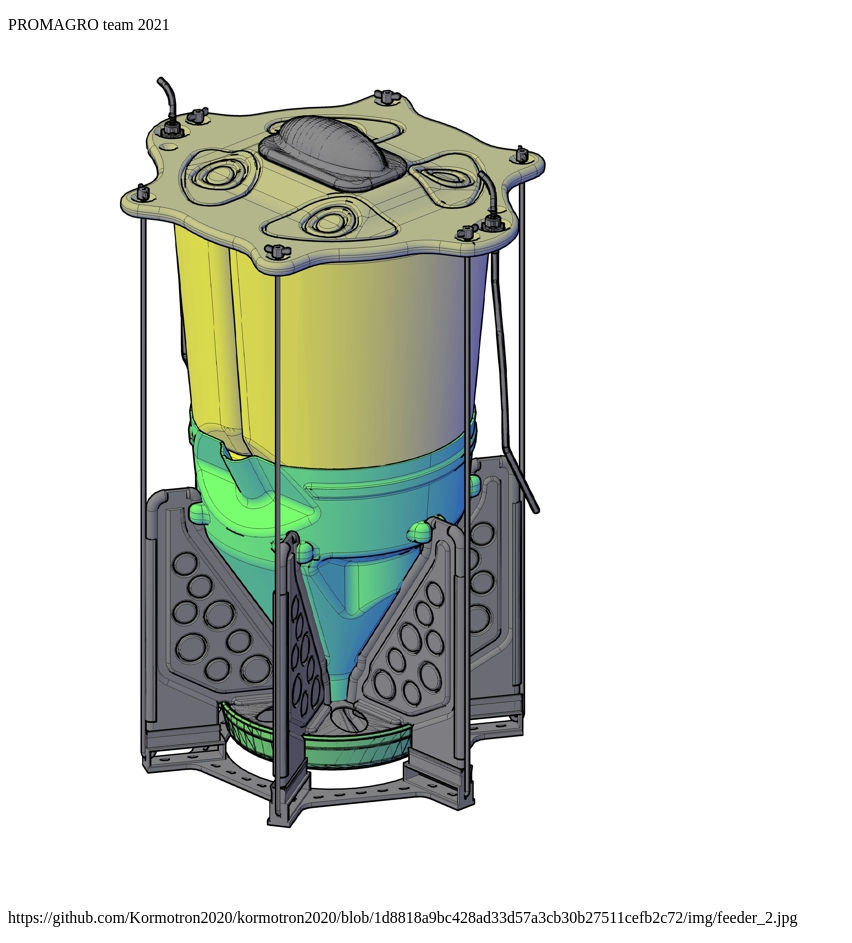
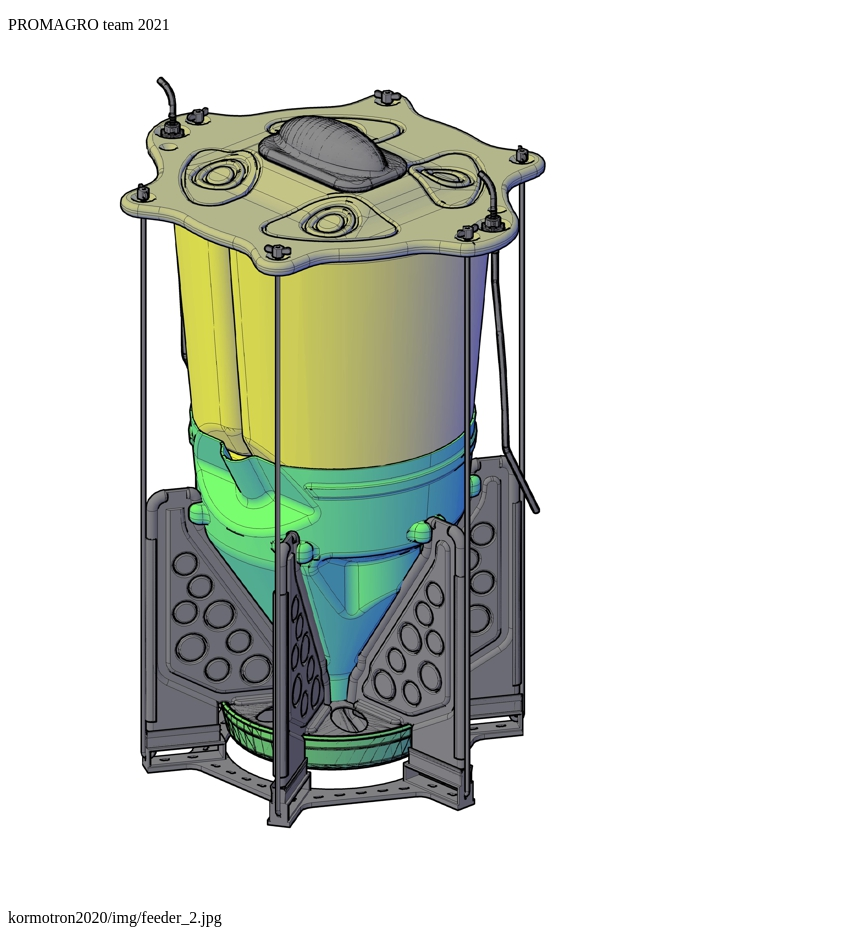
Before and after one commit to Kormotron2020/kormotron2020, a plain HTML site: page index.html in a window 1280 px wide. Shown: the whole page, without its empty margins (0-852 px from the left). Drawn offline with Linux system fonts and the light colour scheme.

Commit message:
Update index.html

```diff
--- a/index.html
+++ b/index.html
@@ -12,9 +12,9 @@
 
 
 <div>
-	<img src="https://github.com/Kormotron2020/kormotron2020/blob/1d8818a9bc428ad33d57a3cb30b27511cefb2c72/img/feeder_2.jpg"  >
+	<img src="kormotron2020/img/feeder_2.jpg"  >
 
-	<p>https://github.com/Kormotron2020/kormotron2020/blob/1d8818a9bc428ad33d57a3cb30b27511cefb2c72/img/feeder_2.jpg</p>
+	<p>kormotron2020/img/feeder_2.jpg</p>
 
 </div>
 
```
